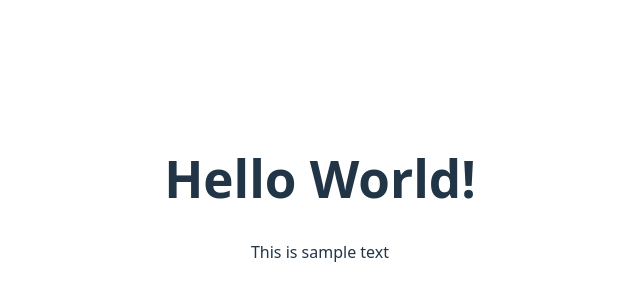
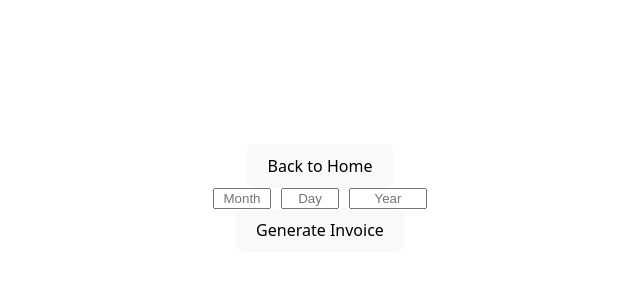
Before and after one commit to hjblloop/EasyInvoice, a React (Vite) app: page /create-invoice in a window 1280 px wide. Shown: the part 202-502 px from the top of the page, without its empty margins (320-960 px from the left). Built offline with nearby package versions, Linux system fonts and the light colour scheme.

Commit message:
Added dates to invoice and links to invoice page

```diff
--- a/package.json
+++ b/package.json
@@ -15,7 +15,8 @@
   },
   "dependencies": {
     "react": "^19.0.0",
-    "react-dom": "^19.0.0"
+    "react-dom": "^19.0.0",
+    "react-router-dom": "^7.4.1"
   },
   "devDependencies": {
     "@eslint/js": "^9.21.0",
--- a/src/App.tsx
+++ b/src/App.tsx
@@ -1,16 +1,18 @@
-//import { useState } from 'react'
-import './App.css'
+import React from 'react';
+import { BrowserRouter as Router, Routes, Route } from 'react-router-dom';
+import './App.css';
+import CreateInvoice from './CreateInvoice.tsx'; // Import the CreateInvoice component
+import Home from './Home.tsx';
 
 function App() {
-
   return (
-    <>
-      <div>
-        <h1>Hello World!</h1>
-        <p>This is sample text</p>
-      </div>
-    </>
-  )
+    <Router>
+      <Routes>
+        <Route path="/" element={<Home />} /> {/* Main page */}
+        <Route path="/create-invoice" element={<CreateInvoice />} /> {/* Create Invoice page */}
+      </Routes>
+    </Router>
+  );
 }
 
 export default App
--- /dev/null
+++ b/src/CreateInvoice.tsx
@@ -0,0 +1,25 @@
+import {useState } from 'react';
+import { useNavigate } from 'react-router-dom';
+import Date from './Date.tsx';
+
+const CreateInvoice = () => {
+    const [date, setDate] = useState({ month: '', day: '', year: '' });
+    const navigateToHome = useNavigate();
+
+    const handleSubmit = () => {
+        alert(`Date: ${date.month}/${date.day}/${date.year}`);
+    }
+
+    const handleBackToHome = () => {
+        navigateToHome('/');
+    };
+    return (
+        <div>
+            <button onClick={handleBackToHome}>Back to Home</button>
+            <Date date={date} setDate={setDate} />
+            <button type="submit" onClick={handleSubmit}>Generate Invoice</button>
+        </div>
+    )
+}
+
+export default CreateInvoice;
--- /dev/null
+++ b/src/Date.tsx
@@ -0,0 +1,43 @@
+import React from 'react';
+
+const Date = ( {date, setDate}: { date: { month: string; day: string; year: string};
+    setDate: (newDate: {month: string; day: string; year: string}) => void }) => {
+        const handleInputChange = (e: React.ChangeEvent<HTMLInputElement>) => {
+            const { name, value } = e.target;
+            setDate({ ...date, [name]: value});
+        };
+
+        return (
+            <div style={{ display: 'flex', gap: '10px'}}>
+                <input
+                    type="text"
+                    placeholder="Month"
+                    name="month"
+                    value={date.month}
+                    onChange={handleInputChange}
+                    maxLength={2}
+                    style={{ width: '50px', textAlign: 'center'}}
+                />
+                <input
+                    type="text"
+                    placeholder="Day"
+                    name="day"
+                    value={date.day}
+                    onChange={handleInputChange}
+                    maxLength={2}
+                    style={{ width: '50px', textAlign: 'center'}}
+                />
+                <input
+                    type="text"
+                    placeholder="Year"
+                    name="year"
+                    value={date.year}
+                    onChange={handleInputChange}
+                    maxLength={4}
+                    style={{ width: '70px', textAlign: 'center'}}
+                />
+            </div>
+        );
+};
+
+export default Date;
--- /dev/null
+++ b/src/Home.tsx
@@ -0,0 +1,29 @@
+import React from 'react';
+import { useNavigate } from 'react-router-dom';
+
+const Home = () => {
+    const navigate = useNavigate();
+
+    const handleCreateInvoice = () => {
+        navigate('/create-invoice');
+    }
+
+    return (
+        <>
+          <head>
+            <title>Easy Invoice</title>
+          </head>
+            <body>
+           <h1>Make your invoices easier</h1>
+            <div>
+            <p>Easy Invoice is a simple tool to create and manage invoices.</p>
+            <p>It helps you to generate invoices quickly and easily.</p>
+            <p>Just fill in the details, and your invoice is ready to go!</p>
+            <button onClick={handleCreateInvoice}>Create Invoice</button>
+          </div>
+        </body>
+        </>
+      )
+}
+
+export default Home;
```
Also changed, not shown: 1 other file (tests, documents, lock files or other folders).
